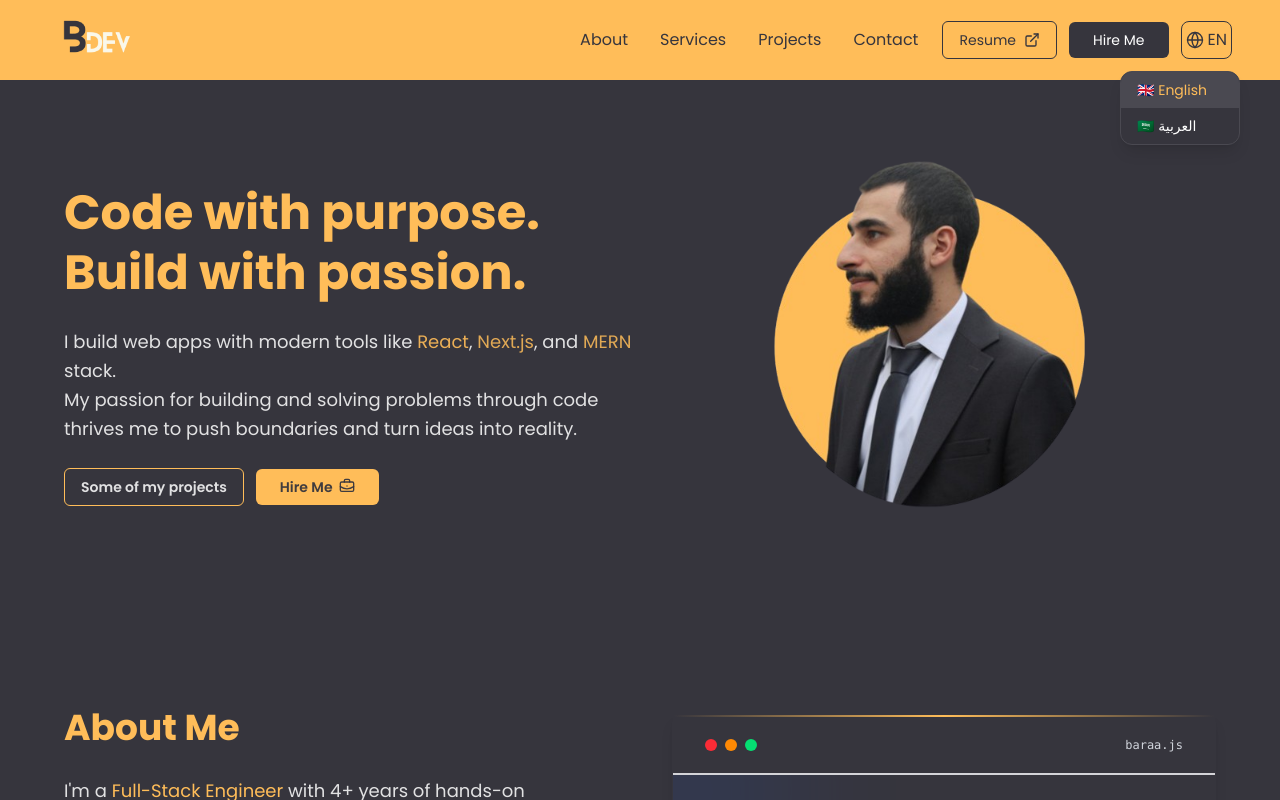
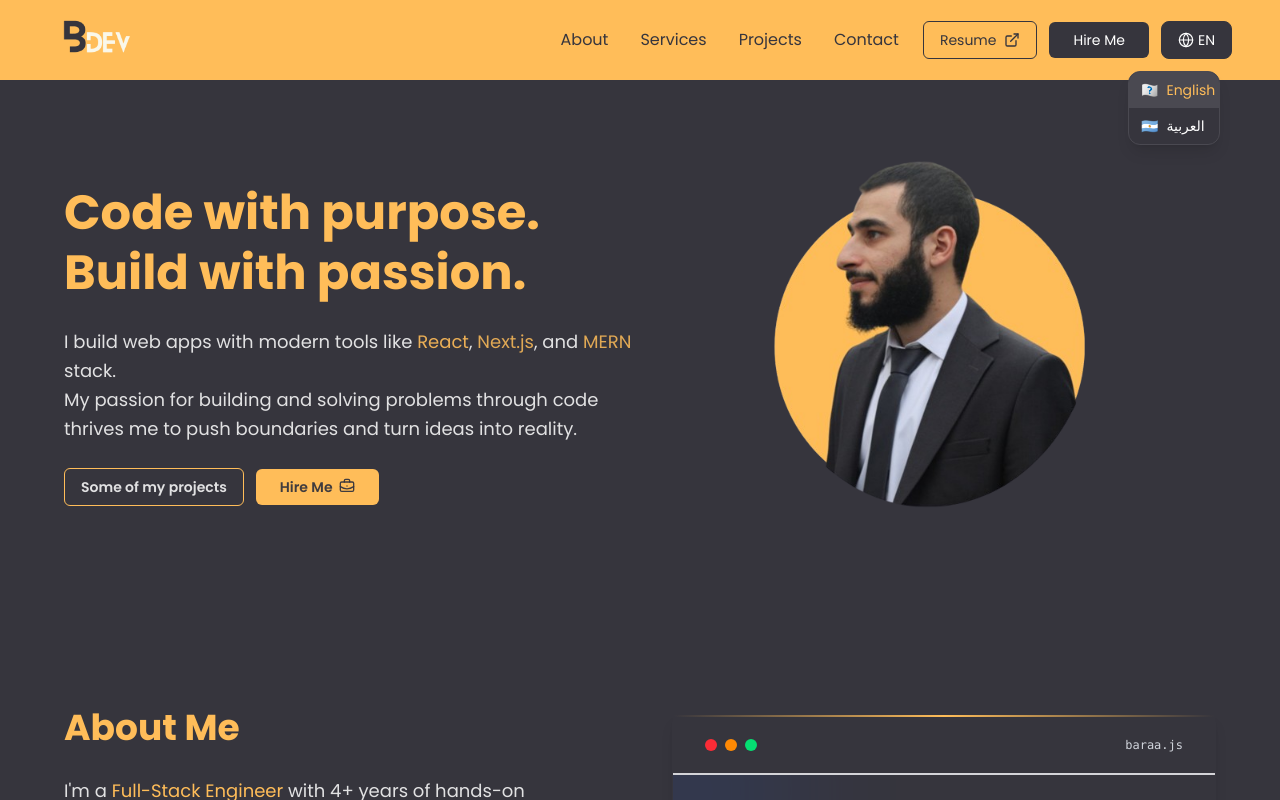
Before and after one commit to baraa-elhajj/BDev, a React (Vite) app: page / in a window 1280 px wide. Both pictures are taken after a click on the button "EN". Shown: the top 800 px of the page. Built offline with nearby package versions, Linux system fonts and the light colour scheme.

Commit message:
Update LanguageToggle.jsx

```diff
--- a/src/components/LanguageToggle.jsx
+++ b/src/components/LanguageToggle.jsx
@@ -8,6 +8,11 @@ const LanguageToggle = () => {
   const [open, setOpen] = useState(false);
   const [currentLang, setCurrentLang] = useState("en");
   const dropdownRef = useRef(null);
+
+  const languages = [
+    { code: "en", text: "English", flag: "🇪🇳" },
+    { code: "ar", text: "العربية", flag: "🇦🇷" },
+  ];
 
   const changeLanguage = (lang) => {
     setCurrentLang(lang);
@@ -32,11 +37,13 @@ const LanguageToggle = () => {
   return (
     <div className="relative inline-block text-left" ref={dropdownRef}>
       <button
-        className="cursor-pointer px-1 py-1.5 rounded-lg border border-[#36353d] text-[#36353d] hover:text-white hover:bg-[#36353d] transition-colors duration-200"
+        className="cursor-pointer px-3 lg:px-4 py-1.5 lg:py-2 text-xs lg:text-sm font-medium
+        rounded-lg border border-[#36353d] text-[#36353d] hover:text-white hover:bg-[#36353d]
+        focus:text-white focus:bg-[#36353d] transition-colors duration-200"
         onClick={() => setOpen(!open)}
       >
         <span className="flex gap-1 items-center">
-          <Globe className="w-4.5 h-4.5" strokeWidth="1.75px" />{" "}
+          <Globe className="h-3 w-3 lg:h-4 lg:w-4" strokeWidth="1.75px" />{" "}
           {currentLang.toLocaleUpperCase()}
         </span>
       </button>
@@ -49,29 +56,25 @@ const LanguageToggle = () => {
             animate={{ opacity: 1 }}
             exit={{ opacity: 0 }}
             transition={{ duration: 0.2, ease: "easeInOut" }}
-            className="absolute -right-2 mt-3 w-30 bg-[#36353d] border border-[#4a4951] rounded-xl
+            className="absolute right-3 mt-3 w-23 bg-[#36353d] border border-[#4a4951] rounded-xl
         shadow-lg z-10 overflow-hidden"
           >
+            {languages.map((lang) => (
               <button
-              onClick={() => changeLanguage("en")}
-              className={`cursor-pointer block w-full text-left px-4 py-2 text-sm transition-colors ${
-                i18n.language === "en"
+                key={lang.code}
+                onClick={() => changeLanguage(lang.code)}
+                className={`cursor-pointer block w-full text-center px-3 py-2 text-sm transition-colors ${
+                  i18n.language === lang.code
                     ? "bg-[#4a4951] text-[#ffbd59]"
                     : "text-white hover:bg-[#4a4951]"
                 }`}
               >
-              🇬🇧 English
+                <div className="flex gap-2 items-center justify-start">
+                  <span>{lang.flag}</span>
+                  <span>{lang.text}</span>
+                </div>
               </button>
-            <button
-              onClick={() => changeLanguage("ar")}
-              className={`cursor-pointer block w-full text-left px-4 py-2 text-sm transition-colors ${
-                i18n.language === "ar"
-                  ? "bg-[#4a4951] text-[#ffbd59]"
-                  : "text-white hover:bg-[#4a4951]"
-              }`}
-            >
-              🇸🇦 العربية
-            </button>
+            ))}
           </motion.div>
         )}
       </AnimatePresence>
```
Lines whose indentation alone changed are shown as unchanged.
